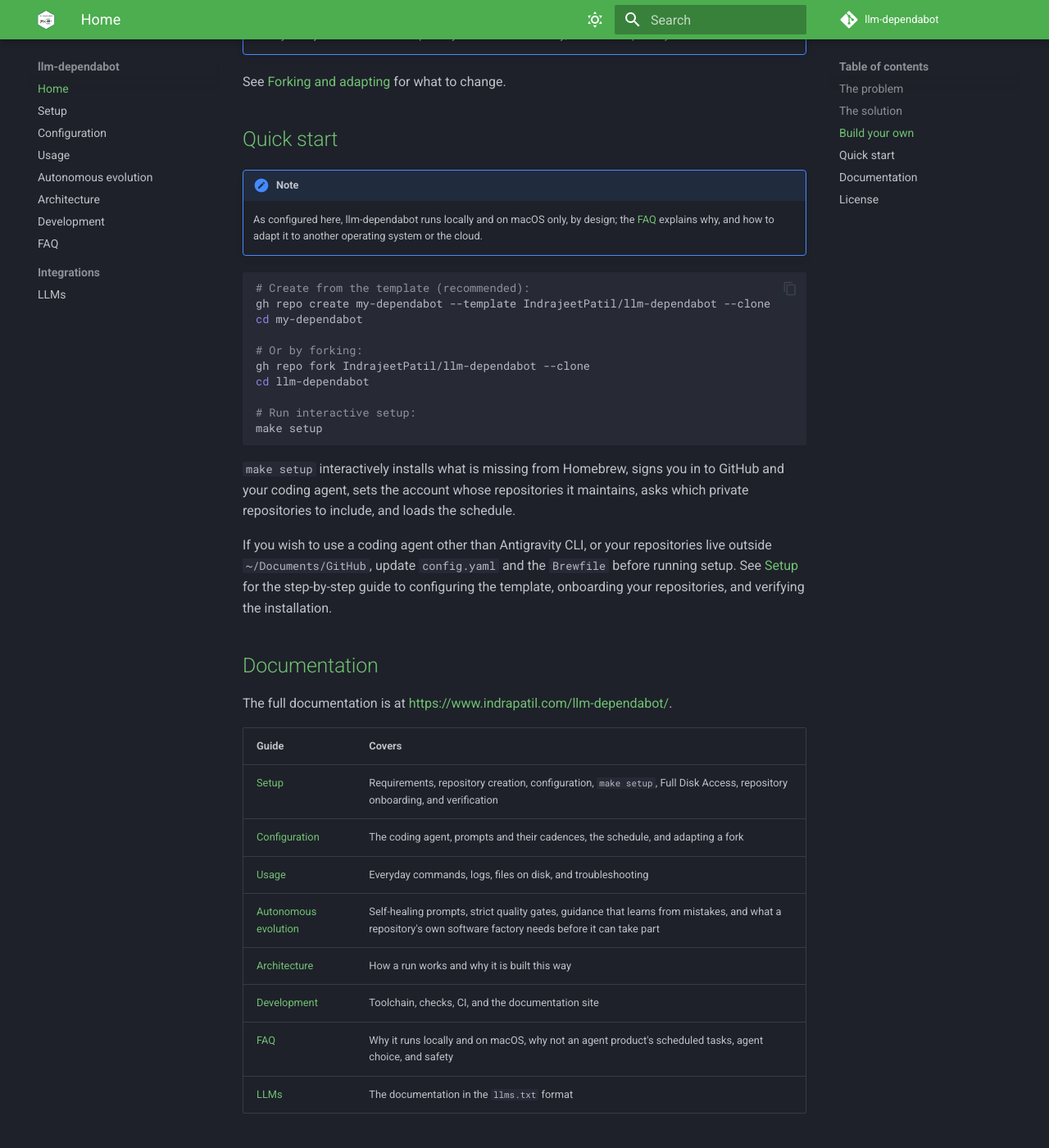
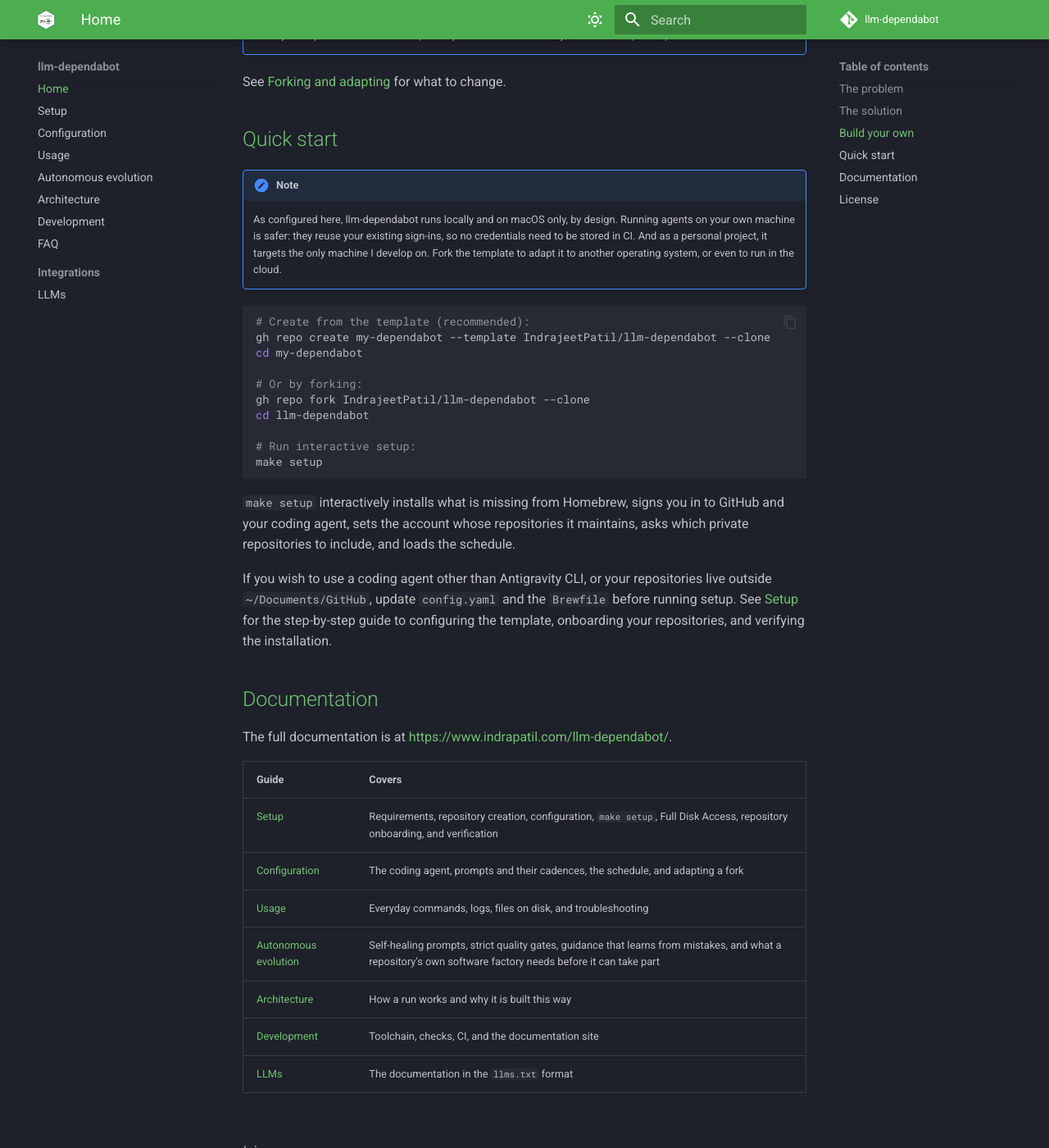
Before and after one commit to IndrajeetPatil/llm-dependabot, an MkDocs documentation site: the page built from docs/index.md, in a window 1280 px wide and 1400 px high, scrolled down 2957 px. Shown: the whole window at 82% size. Built offline with MkDocs 1.6.1 and Material for MkDocs 9.7.7, drawn with Linux system fonts in a browser that asks for light colours; comment, search, counter and statistics services are not loaded.

Commit message:
docs(readme): defer faq links until the site deploys the page
The link check fetches the README's absolute site URLs, so a link to
the new FAQ fails until the page is live. Keep the README unchanged
here, link the FAQ in a follow-up, and record the rule in AGENTS.md.

Co-Authored-By: Claude Opus 5.5 <noreply@anthropic.com>
Claude-Session: https://claude.ai/code/session_011Eqy5uTpyekdqDXHciwLW2

````diff
--- a/README.md
+++ b/README.md
@@ -97,8 +97,11 @@ for what to change.
 
 > [!NOTE]
 > As configured here, llm-dependabot runs locally and on macOS only, by
-> design; the [FAQ](https://www.indrapatil.com/llm-dependabot/faq/) explains
-> why, and how to adapt it to another operating system or the cloud.
+> design. Running agents on your own machine is safer: they reuse your
+> existing sign-ins, so no credentials need to be stored in CI. And as a
+> personal project, it targets the only machine I develop on. Fork the
+> template to adapt it to another operating system, or even to run in the
+> cloud.
 
 ```sh
 # Create from the template (recommended):
@@ -136,7 +139,6 @@ The full documentation is at <https://www.indrapatil.com/llm-dependabot/>.
 | [Autonomous evolution](https://www.indrapatil.com/llm-dependabot/autonomy/) | Self-healing prompts, strict quality gates, guidance that learns from mistakes, and what a repository's own software factory needs before it can take part |
 | [Architecture](https://www.indrapatil.com/llm-dependabot/architecture/) | How a run works and why it is built this way |
 | [Development](https://www.indrapatil.com/llm-dependabot/development/) | Toolchain, checks, CI, and the documentation site |
-| [FAQ](https://www.indrapatil.com/llm-dependabot/faq/) | Why it runs locally and on macOS, why not an agent product's scheduled tasks, agent choice, and safety |
 | [LLMs](https://www.indrapatil.com/llm-dependabot/integrations/llms/) | The documentation in the `llms.txt` format |
 
 ## License
````
Also changed, not shown: AGENTS.md (+3 -1 lines).
